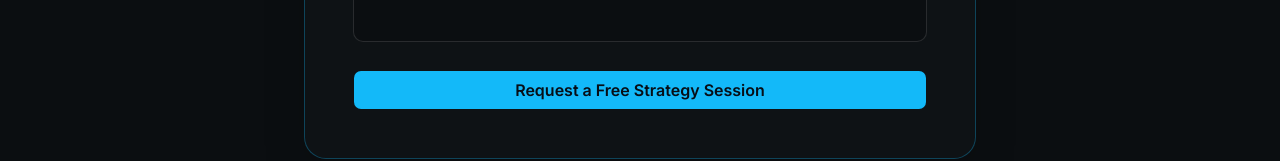
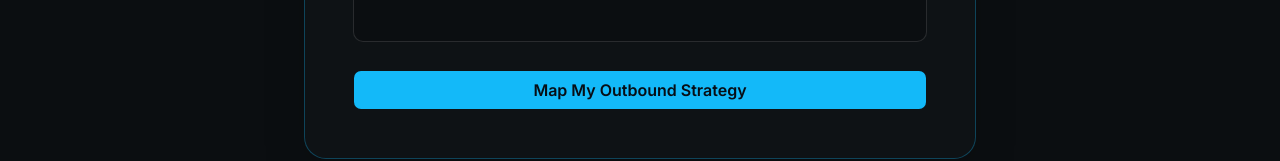
Before and after one commit to heyitsmilind/x17leads, a Next.js app: page / in a window 1280 px wide. Shown: the part 5091-5252 px from the top of the page. Built offline with nearby package versions, Linux system fonts and the light colour scheme.

Commit message:
Update bottom CTA label

```diff
--- a/components/contact-form.tsx
+++ b/components/contact-form.tsx
@@ -145,7 +145,7 @@ export function ContactForm() {
               size="lg"
               className="mt-2 h-10 w-full cursor-pointer whitespace-normal break-words rounded-md py-3 text-sm leading-tight font-semibold transition-colors hover:bg-primary/80 sm:text-base md:py-2"
             >
-              {isSubmitting ? 'Sending...' : 'Request a Free Strategy Session'}
+              {isSubmitting ? 'Sending...' : 'Map My Outbound Strategy'}
             </Button>
             </>
           )}
```
